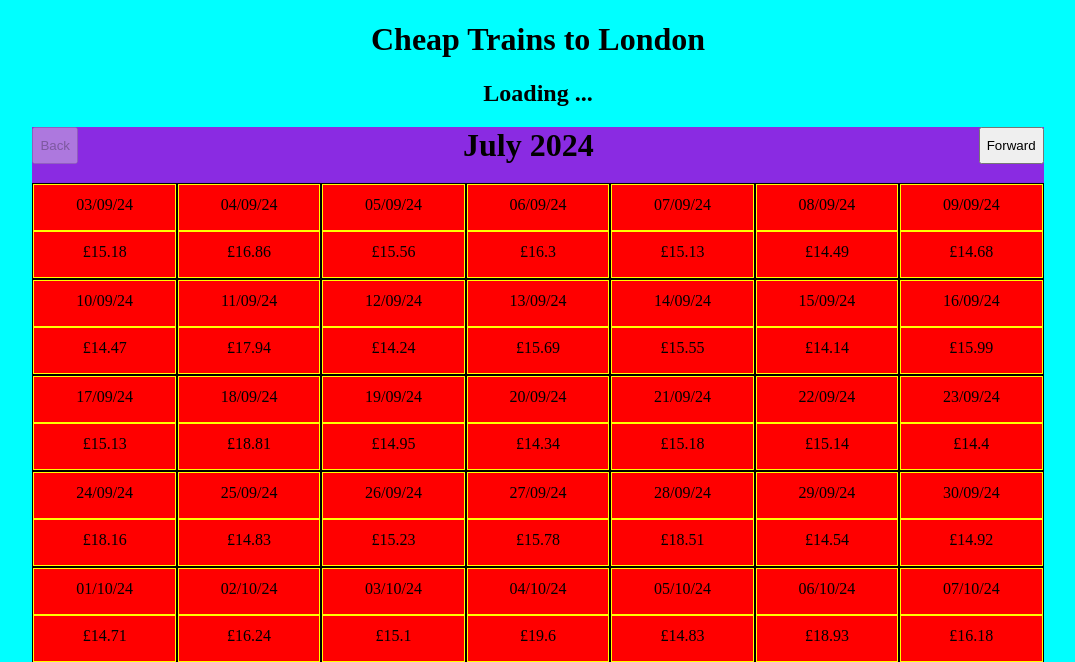
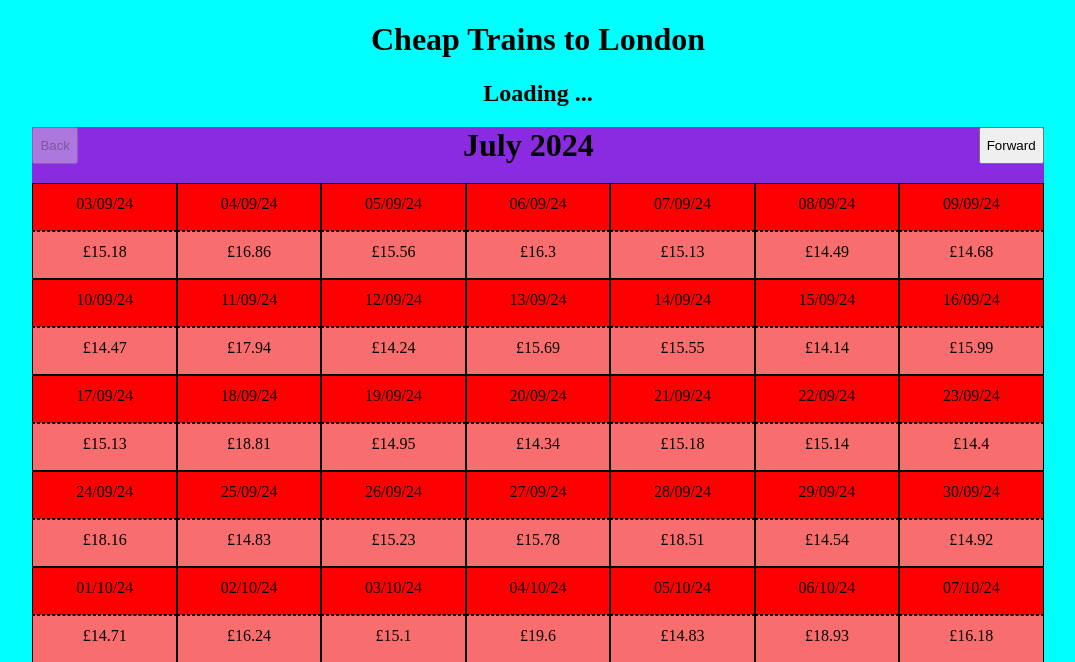
Before and after one commit to alexnakov/cheapest-trains, a Flask app: page / in a window 1280 px wide. Shown: the top 662 px of the page, without its empty margins (102-1177 px from the left). Run offline with Flask 3, Linux system fonts and the light colour scheme.

Commit message:
Table styling

```diff
--- a/static/styles.css
+++ b/static/styles.css
@@ -62,7 +62,7 @@ h1,h2 { text-align: center;}
 }
 
 .days-container > div  {
-  border: 1px solid black;
+  /* border: 1px solid black; */
   position: relative;
 }
 
@@ -78,8 +78,17 @@ h1,h2 { text-align: center;}
 }
 
 .day > .date, .day > .price {
-  border: 1px solid yellow;
+  border: 1px solid black;
   height: 48%;
   text-align: center;
   line-height: 2.5rem;
 }
+
+.price {
+  background-color: rgba(246, 145, 145, 0.761);
+  border-top: 1px dashed black !important;
+}
+
+.date {
+  border-bottom: 1px dashed black !important;
+}
```
Also changed, not shown: 1 other file.
